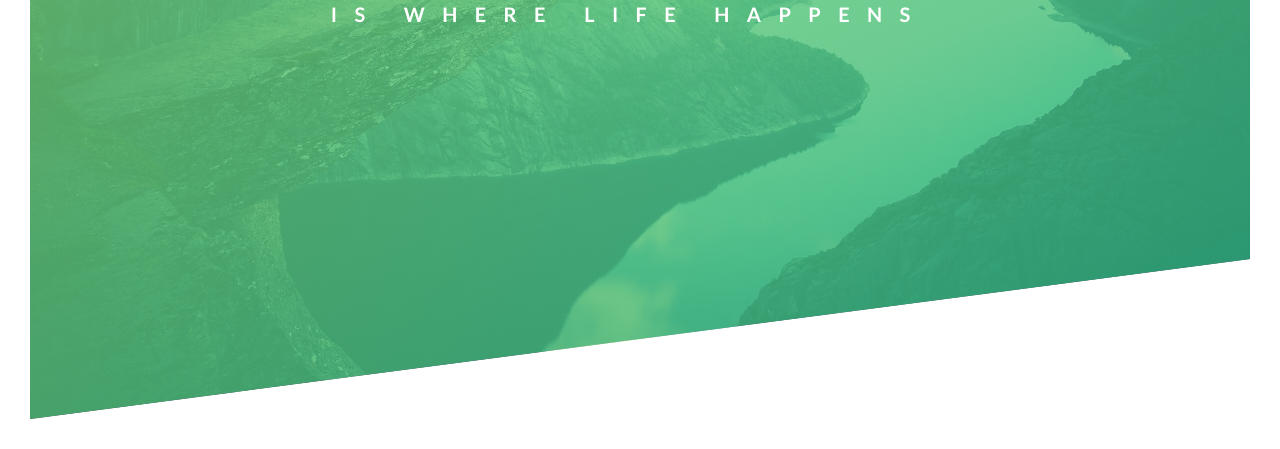
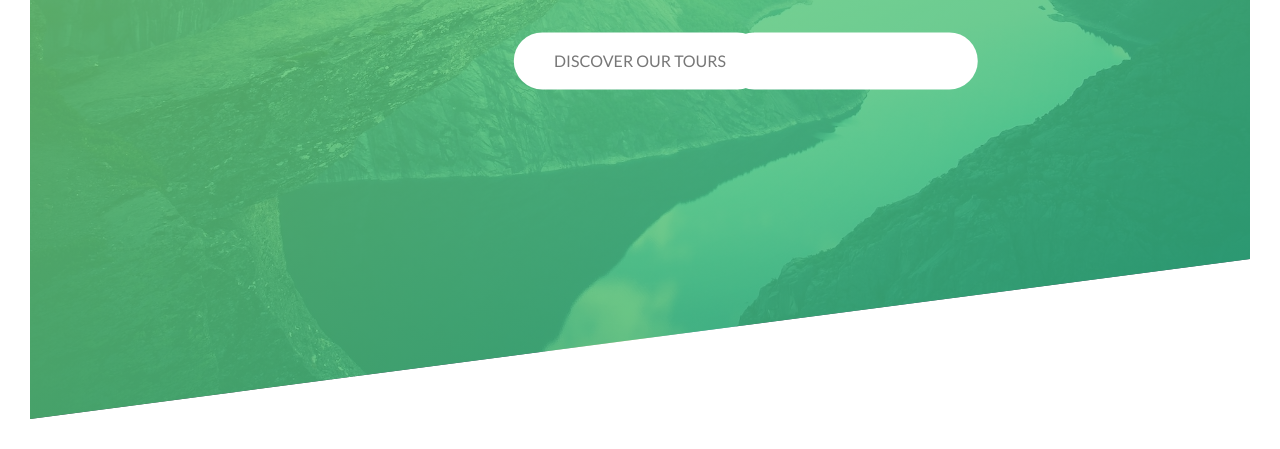
Before and after one commit to iiTzHarry/Natours, a plain HTML site: page Udimi Website/Code/index.html in a window 1280 px wide. Shown: the part 371-820 px from the top of the page. Drawn offline with Linux system fonts and the light colour scheme.

Commit message:
2nd commit

```diff
--- a/Udimi Website/Code/index.html
+++ b/Udimi Website/Code/index.html
@@ -20,6 +20,8 @@
                 <span class="heading-primary-main">Outdoors</span>
                 <span class="heading-primary-sub">is where life happens</span>
             </h1>
+
+            <a href="#" class="btn btn-white">Discover Our Tours</a>
         </div>
     </header>
 </body>
--- a/Udimi Website/css/style.css
+++ b/Udimi Website/css/style.css
@@ -51,6 +51,7 @@ body {
     top: 40%;
     left: 50%;
     transform: translate(-50%, -50%);
+    text-align: center;
 }
 
 .heading-primary {
@@ -58,6 +59,7 @@ body {
     text-transform: uppercase;
 
     backface-visibility: hidden;
+    margin-bottom: 60px;
 }
 
 .heading-primary-main {
@@ -121,3 +123,49 @@ body {
         transform: translate(0);
     }
 }
+
+.btn:link,
+.btn:visited {
+    text-transform: uppercase;
+    text-decoration: none;
+    padding: 15px 40px;
+    display: inline-block;
+    border-radius: 100px;
+    transition: all .2s;
+    position: relative;
+}
+
+.btn:hover {
+    transform: translateY(-3px);
+    box-shadow: 0px 10px 20px rgba(0, 0, 0, 0.2);
+}
+
+.btn:active {
+    transform: translateY(-1px);
+    box-shadow: 0px 5px 10px rgba(0, 0, 0, 0.2);
+}
+
+.btn-white {
+    background-color: #fff;
+    color: #777;
+}
+
+.btn::after {
+    content: "";
+    display: inline-block;
+    height: 100%;
+    width: 100%;
+    border-radius: 100px;
+    position: absolute;
+    top: 0;
+    bottom: 0;
+    z-index: -1;
+}
+
+.btn-white::after {
+    background-color: #fff;
+}
+
+.btn:hover::after {
+    transform: scale(1.5);
+}
```
